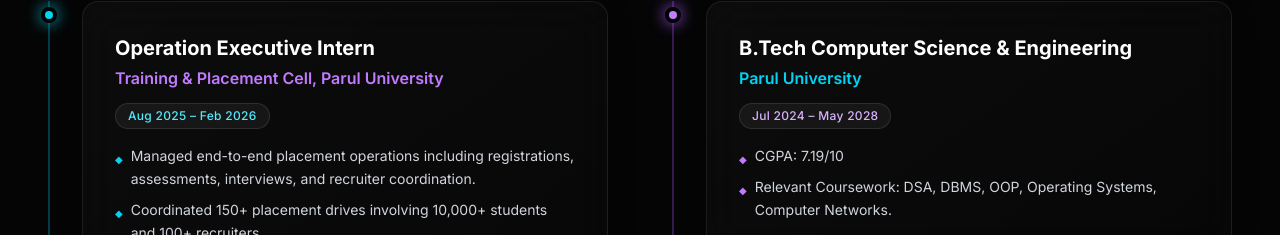
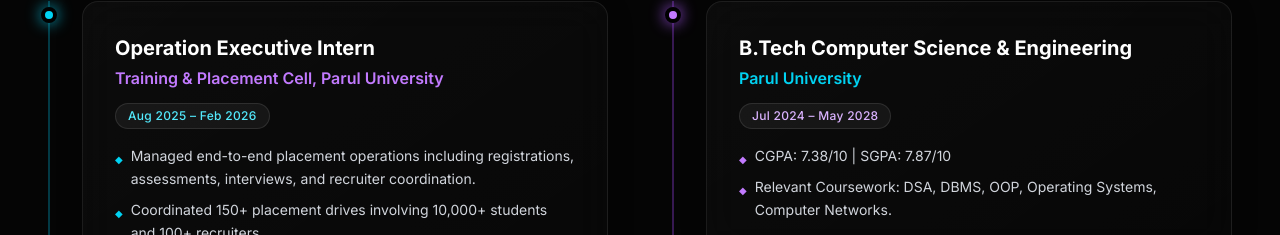
Before and after one commit to Singhhsaheb/Portfolio, a Next.js app: page / in a window 1280 px wide. Shown: the part 1743-1978 px from the top of the page. Built offline with nearby package versions, Linux system fonts and the light colour scheme.

Commit message:
Update CGPA and add SGPA

```diff
--- a/src/components/sections/ExperienceEducationSection.tsx
+++ b/src/components/sections/ExperienceEducationSection.tsx
@@ -22,7 +22,7 @@
     institution: "Parul University",
     date: "Jul 2024 – May 2028",
     details: [
-      "CGPA: 7.19/10",
+      "CGPA: 7.38/10 | SGPA: 7.87/10",
       "Relevant Coursework: DSA, DBMS, OOP, Operating Systems, Computer Networks.",
     ],
   },
```
